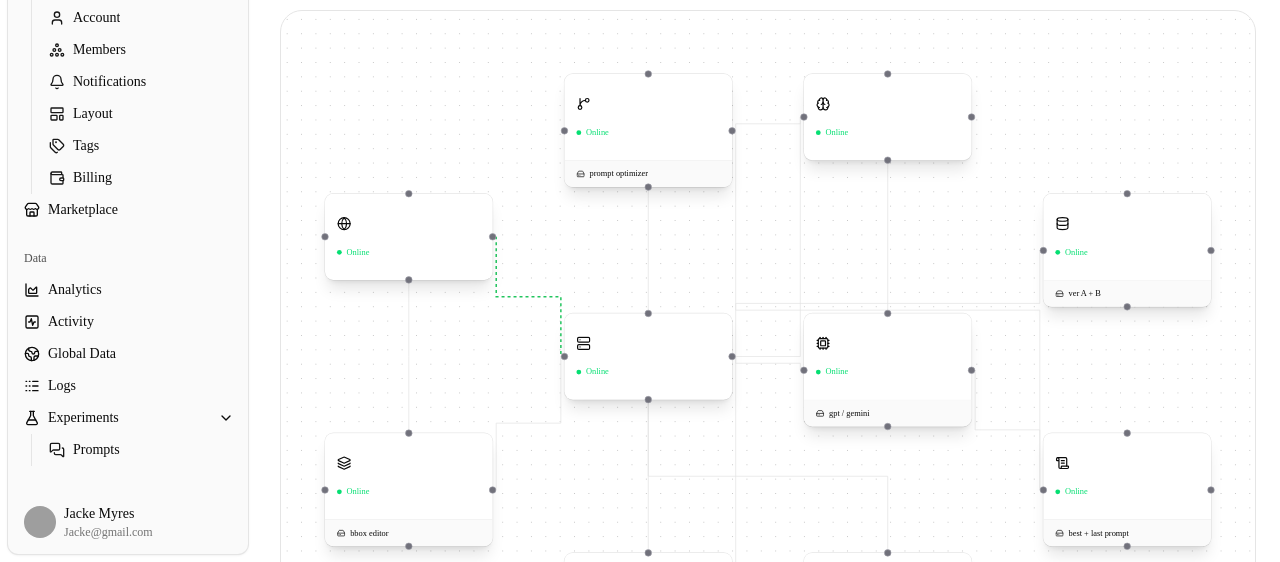
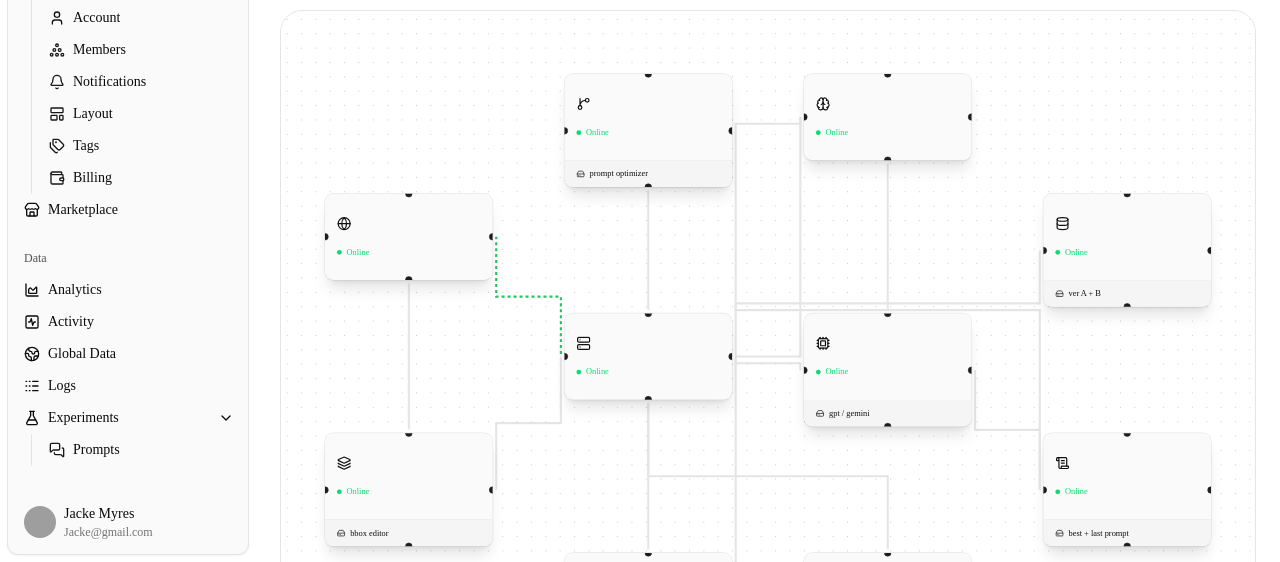
Before and after one commit to AndreM222/LLM-Enhancer-Research, a Next.js app: page /activity in a window 1280 px wide. Shown: the part 238-800 px from the top of the page. Built offline with nearby package versions, Linux system fonts and the light colour scheme; grey boxes are pictures that could not be loaded.

Commit message:
fix(activity): hydration fixed by using class card

```diff
--- a/components/activity-canvas.tsx
+++ b/components/activity-canvas.tsx
@@ -19,7 +19,6 @@ import '@xyflow/react/dist/style.css';
 import { ServiceNode } from './service-node';
 import { ZoomIn, ZoomOut, Maximize2 } from 'lucide-react';
 import { Button } from '@/components/ui/button';
-import { useTheme } from 'next-themes';
 import { cn } from '@/lib/utils';
 import { useMemo, useState } from 'react';
 import type { Log } from '@/components/tables/logs-columns';
@@ -87,11 +86,9 @@ function StepEdge({
       path={path}
       className={active ? 'activity-edge-active' : undefined}
       style={{
-        stroke: active
-          ? '#22c55e'
-          : 'var(--border, #94a3b8)',
-        strokeWidth: active ? 2.5 : 1.5,
-        strokeOpacity: active ? 1 : 0.85,
+        stroke: active ? '#22c55e' : 'var(--border, #94a3b8)',
+        strokeWidth: 3.5,
+        strokeOpacity: 1,
       }}
     />
   );
@@ -139,10 +136,8 @@ export default function ActivityCanvas({
   initialEdges: Edge<ActivityEdgeData>[];
   logs: Log[];
 }) {
-  const { resolvedTheme } = useTheme();
   const [nodes, , onNodesChange] = useNodesState(initialNodes);
   const [edges, setEdges, onEdgesChange] = useEdgesState(initialEdges);
-
   const [selectedNode, setSelectedNode] = useState<Node | null>(null);
 
   const selectedLogs = useMemo(() => {
@@ -158,7 +153,6 @@ export default function ActivityCanvas({
     [setEdges]
   );
 
-
   return (
     <div className={cn('h-full w-full', className)} {...props}>
       <ReactFlow
@@ -172,7 +166,6 @@ export default function ActivityCanvas({
         onNodeClick={(_, node) => setSelectedNode(node)}
         style={{ backgroundColor: 'hsl(var(--card))' }}
         fitView
-        colorMode={resolvedTheme === 'dark' ? 'dark' : 'light'}
         className="rounded-3xl border"
       >
         <Background variant={BackgroundVariant.Dots} gap={24} size={1} color="#333" />
--- a/components/service-node.tsx
+++ b/components/service-node.tsx
@@ -19,30 +19,30 @@ export function ServiceNode({ data }: NodeProps) {
     status === 'online' ? 'text-green-400' : status === 'error' ? 'text-red-400' : 'text-zinc-400';
 
   return (
-    <Card className="w-70 overflow-hidden shadow-xl">
+    <Card className="w-70 overflow-hidden shadow-xl contrast-96">
       <Handle
         type="target"
         id="top"
         position={Position.Top}
-        className="bg-zinc-500! border-zinc-400! w-3! h-3!"
+        className="bg-zinc-900! border-zinc-800! w-3! h-3!"
       />
       <Handle
         type="target"
         id="left"
         position={Position.Left}
-        className="bg-zinc-500! border-zinc-400! w-3! h-3!"
+        className="bg-zinc-900! border-zinc-800! w-3! h-3!"
       />
       <Handle
         type="source"
         id="bottom"
         position={Position.Bottom}
-        className="bg-zinc-500! border-zinc-400! w-3! h-3!"
+        className="bg-zinc-900! border-zinc-800! w-3! h-3!"
       />
       <Handle
         type="source"
         id="right"
         position={Position.Right}
-        className="bg-zinc-500! border-zinc-400! w-3! h-3!"
+        className="bg-zinc-900! border-zinc-800! w-3! h-3!"
       />
 
       <div className="p-5">
```
Also changed, not shown: app/activity/page.tsx (+0 -16 lines).
